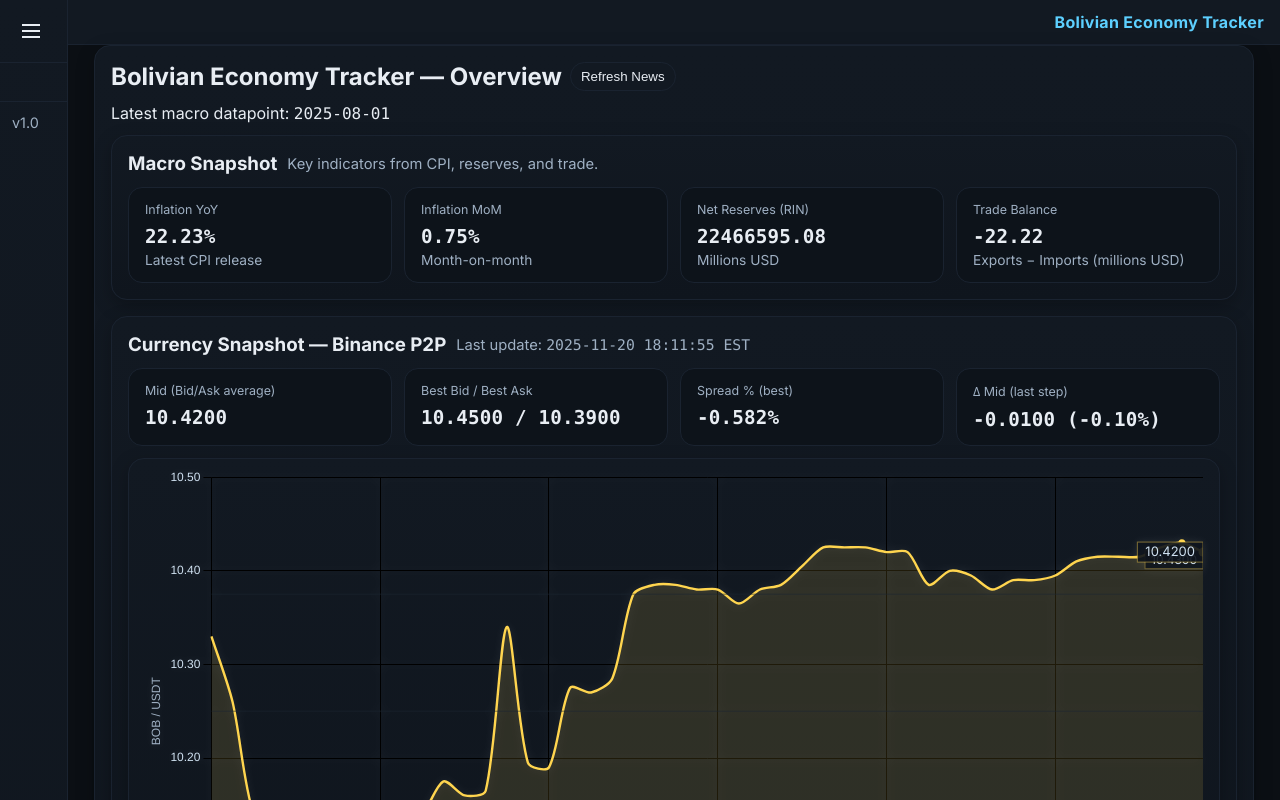
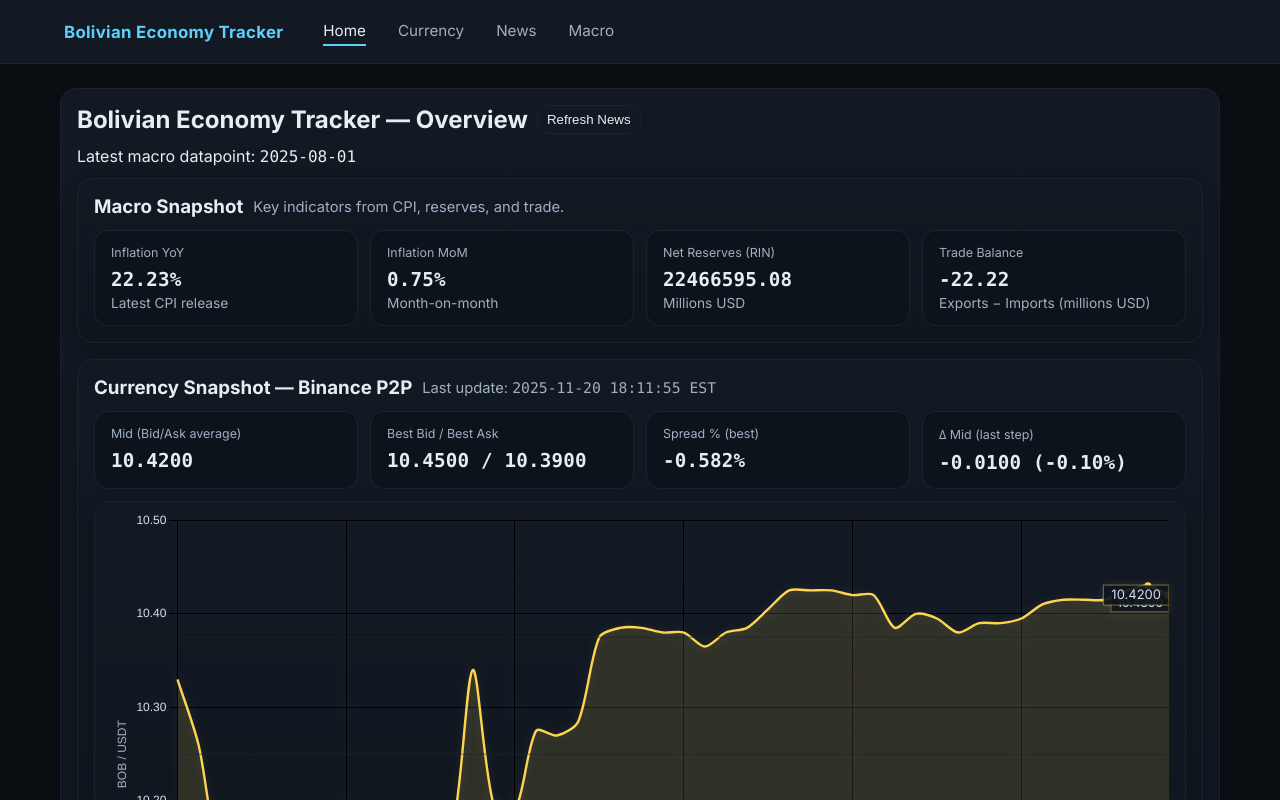
Before and after one commit to nicoortuno/bolivian-economy-tracker, a React (Vite) app in the folder app/ui/: page / in a window 1280 px wide. Built offline with nearby package versions, Linux system fonts and the light colour scheme.

Commit message:
added topbar

```diff
--- a/app/ui/src/App.jsx
+++ b/app/ui/src/App.jsx
@@ -1,9 +1,8 @@
-import { useEffect, useState } from 'react'
+import { useState } from 'react'
 import Home from './pages/Home.jsx'
 import Currency from './pages/Currency.jsx'
 import News from './pages/News.jsx'
 import Macro from './pages/Macro.jsx'
-
 
 const NAV = [
   { key: 'home', label: 'Home' },
@@ -14,81 +13,46 @@ const NAV = [
 
 export default function App() {
   const [tab, setTab] = useState('home')
-  const [open, setOpen] = useState(false)
-
-  useEffect(() => {
-    const saved = localStorage.getItem('bet.sidebar')
-    if (saved === 'open') setOpen(true)
-    if (saved === 'closed') setOpen(false)
-  }, [])
-
-  useEffect(() => {
-    localStorage.setItem('bet.sidebar', open ? 'open' : 'closed')
-  }, [open])
 
   const onNav = (key) => {
     setTab(key)
-    if (window.matchMedia('(max-width: 980px)').matches) setOpen(false)
-  }
-
-  const goHome = (e) => {
-    e.preventDefault()
-    onNav('home')
+    window.scrollTo(0, 0)
   }
 
   return (
-    <div className={`layout ${open ? 'sb-open' : 'sb-closed'}`}>
-      <aside className={`sidebar ${open ? 'open' : 'closed'}`} aria-label="Primary navigation">
-        <div className="sidebar-header">
-          <button
-            className="sidebar-toggle"
-            aria-label={open ? 'Collapse sidebar' : 'Expand sidebar'}
-            aria-expanded={open}
-            onClick={() => setOpen(o => !o)}
+    <div className="layout-top">
+      <header className="topbar">
+        <div className="topbar-inner">
+          <a
+            href="#"
+            className="brand"
+            onClick={(e) => {
+              e.preventDefault()
+              onNav('home')
+            }}
           >
-            <div className={`burger ${open ? 'open' : ''}`} />
-          </button>
-        </div>
+            Bolivian Economy Tracker
+          </a>
 
-        <nav className="sidebar-nav">
+          <nav className="topnav" aria-label="Main navigation">
             {NAV.map((item) => {
               const active = tab === item.key
               return (
                 <button
                   key={item.key}
-                className={`nav-link ${active ? 'active' : ''}`}
+                  type="button"
+                  className={`topnav-link ${active ? 'active' : ''}`}
                   onClick={() => onNav(item.key)}
-                aria-current={active ? 'page' : undefined}
-                title={item.label}
                 >
-                {open && <span className="nav-label">{item.label}</span>}
+                  {item.label}
                 </button>
               )
             })}
           </nav>
-
-        <div className="sidebar-footer">
-          <span className="muted">v1.0</span>
         </div>
-      </aside>
-
-      <div className="main">
-        <header className="header slim">
-          <button
-            className="sidebar-toggle only-mobile"
-            aria-label={open ? 'Collapse sidebar' : 'Expand sidebar'}
-            aria-expanded={open}
-            onClick={() => setOpen(o => !o)}
-          >
-            <div className={`burger ${open ? 'open' : ''}`} />
-          </button>
-
-          <a href="#" className="brand" onClick={goHome} style={{ color: 'var(--accent)' }}>
-            Bolivian Economy Tracker
-          </a>
       </header>
 
-        <main className="container">
+      <main className="container" style={{ paddingTop: '88px', paddingBottom: '32px' }}>
         {tab === 'home' && <Home />}
         {tab === 'currency' && <Currency />}
         {tab === 'macro' && <Macro />}
@@ -99,12 +63,5 @@ export default function App() {
         Bolivian Economy Tracker · <span style={{ color: 'var(--muted)' }}>v1.0</span>
       </footer>
     </div>
-
-      <div
-        className={`scrim ${open ? 'show' : ''}`}
-        onClick={() => setOpen(false)}
-        aria-hidden={!open}
-      />
-    </div>
   )
 }
--- a/app/ui/src/styles.css
+++ b/app/ui/src/styles.css
@@ -24,51 +24,44 @@
   --link-hover: #e0e3eb;
 }
 
-html, body, #root {
+html,
+body,
+#root {
   height: 100%;
   background: var(--bg);
   color: var(--text);
 }
 
-html, body {
+html,
+body {
   max-width: 100%;
   overflow-x: hidden;
   margin: 0;
 }
-a, a:visited {
+
+a,
+a:visited {
   color: var(--link);
   text-decoration: none;
-  transition: color .2s ease;
+  transition: color 0.2s ease;
 }
-a:hover, a:focus { color: var(--link-hover); }
+a:hover,
+a:focus {
+  color: var(--link-hover);
+}
 
 .mono {
   font-variant-numeric: tabular-nums;
   font-family: ui-monospace, SFMono-Regular, Menlo, Monaco, Consolas, "Liberation Mono", monospace;
 }
 
-.header {
-  display: flex;
-  align-items: center;
-  justify-content: space-between;
-  padding: 16px 20px;
-  border-bottom: 1px solid var(--border);
-  background: var(--panel);
-}
-
-.header.slim {
-  display: flex;
-  align-items: center;
-  gap: 10px;
-  padding: 12px 16px;
-  border-bottom: 1px solid var(--border);
-}
-.header.slim .brand { margin-left: auto; }
 
 .brand {
   font-weight: 700;
-  letter-spacing: .3px;
+  letter-spacing: 0.3px;
   color: var(--accent);
+  font-size: 1.05rem;
+  white-space: nowrap;
 }
 
 
@@ -77,15 +70,29 @@ a:hover, a:focus { color: var(--link-hover); }
   border: 1px solid var(--border);
   border-radius: 16px;
   padding: 16px;
-  box-shadow: 0 6px 18px rgba(0,0,0,.25);
+  box-shadow: 0 6px 18px rgba(0, 0, 0, 0.25);
   margin-bottom: 16px;
 }
 
-canvas { filter: drop-shadow(0 0 4px rgba(255,255,255,0.1)); }
+canvas {
+  filter: drop-shadow(0 0 4px rgba(255, 255, 255, 0.1));
+}
 
-.help-row { display: flex; gap: 10px; align-items: center; margin-bottom: 12px; }
-.help-row .tip { color: var(--muted); font-size: .92rem; }
-.label .i { margin-left: 6px; color: var(--muted); cursor: help; }
+.help-row {
+  display: flex;
+  gap: 10px;
+  align-items: center;
+  margin-bottom: 12px;
+}
+.help-row .tip {
+  color: var(--muted);
+  font-size: 0.92rem;
+}
+.label .i {
+  margin-left: 6px;
+  color: var(--muted);
+  cursor: help;
+}
 
 .pill {
   background: var(--panel);
@@ -96,10 +103,21 @@ canvas { filter: drop-shadow(0 0 4px rgba(255,255,255,0.1)); }
   cursor: pointer;
 }
 
-.footer { color: var(--muted); padding: 16px 20px; }
+.footer {
+  color: var(--muted);
+  padding: 16px 20px;
+}
 
-.grid { display: grid; grid-template-columns: repeat(4, minmax(0,1fr)); gap: 12px; }
-@media (max-width: 980px) { .grid { grid-template-columns: repeat(2, minmax(0,1fr)); } }
+.grid {
+  display: grid;
+  grid-template-columns: repeat(4, minmax(0, 1fr));
+  gap: 12px;
+}
+@media (max-width: 980px) {
+  .grid {
+    grid-template-columns: repeat(2, minmax(0, 1fr));
+  }
+}
 
 .kpi {
   background: #0d131a;
@@ -107,20 +125,54 @@ canvas { filter: drop-shadow(0 0 4px rgba(255,255,255,0.1)); }
   border-radius: 14px;
   padding: 14px 16px;
 }
-.kpi .label { font-size: .78rem; color: var(--muted); margin-bottom: 8px; }
-.kpi .value { font-size: 1.2rem; font-weight: 600; letter-spacing: .2px; }
-.kpi .sub { font-size: .86rem; color: var(--muted); margin-top: 4px; }
+.kpi .label {
+  font-size: 0.78rem;
+  color: var(--muted);
+  margin-bottom: 8px;
+}
+.kpi .value {
+  font-size: 1.2rem;
+  font-weight: 600;
+  letter-spacing: 0.2px;
+}
+.kpi .sub {
+  font-size: 0.86rem;
+  color: var(--muted);
+  margin-top: 4px;
+}
 
+.summary-card h3 {
+  font-size: 1.25rem;
+  line-height: 1.3;
+  margin: 0 0 6px;
+}
+.summary-card h3 > a,
+.summary-card h3 > a:visited {
+  color: var(--accent);
+}
+.summary-card h3 > a:hover,
+.summary-card h3 > a:focus {
+  color: #8de4ff;
+}
 
-.summary-card h3 { font-size: 1.25rem; line-height: 1.3; margin: 0 0 6px; }
-.summary-card h3 > a, .summary-card h3 > a:visited { color: var(--accent); }
-.summary-card h3 > a:hover, .summary-card h3 > a:focus { color: #8de4ff; }
+.summary-list {
+  display: grid;
+  gap: 16px;
+  grid-template-columns: 1fr;
+}
+@media (min-width: 980px) {
+  .summary-list {
+    grid-template-columns: repeat(2, minmax(0, 1fr));
+    gap: 20px;
+  }
+}
 
-.summary-list { display: grid; gap: 16px; grid-template-columns: 1fr; }
-@media (min-width: 980px) { .summary-list { grid-template-columns: repeat(2, minmax(0, 1fr)); gap: 20px; } }
-
-.summary-card { min-width: 0; }
-.summary-card h3, .summary-card p, .summary-card .meta {
+.summary-card {
+  min-width: 0;
+}
+.summary-card h3,
+.summary-card p,
+.summary-card .meta {
   overflow-wrap: anywhere;
   word-break: normal;
 }
@@ -151,152 +203,11 @@ canvas { filter: drop-shadow(0 0 4px rgba(255,255,255,0.1)); }
   }
 }
 
-
-.layout {
-  --sidebar-w: 260px;
-  display: grid;
-  grid-template-columns: var(--sidebar-w) 1fr;
-  min-height: 100vh;
-  background: var(--bg);
-}
-.layout.sb-open   { --sidebar-w: 260px; }
-.layout.sb-closed { --sidebar-w: 68px; }
-
-.sidebar {
-  position: relative;
-  background: linear-gradient(180deg, var(--panel), var(--panel-soft));
-  border-right: 1px solid var(--border);
-  transition: width .22s ease, transform .22s ease;
-  width: var(--sidebar-w);
-  overflow: hidden;
-  z-index: 20;
-}
-
-.main { display: flex; flex-direction: column; min-width: 0; }
-
-.sidebar-header {
-  display: flex;
-  align-items: center;
-  gap: 10px;
-  padding: 14px 12px;
-  border-bottom: 1px solid var(--border);
-}
-.sidebar .brand { display: none; }
-
-.sidebar-toggle {
-  background: var(--panel);
-  border: 1px solid var(--border);
-  border-radius: 10px;
-  width: 38px; height: 34px;
-  display: grid; place-items: center;
-  cursor: pointer;
-}
-.sidebar-toggle:hover { border-color: #223041; }
-
-.burger { width: 18px; height: 2px; background: var(--text); position: relative; transition: all .2s ease; }
-.burger::before, .burger::after {
-  content: ''; position: absolute; left: 0; width: 18px; height: 2px; background: var(--text); transition: all .2s ease;
-}
-.burger::before { top: -6px; }
-.burger::after  { top:  6px; }
-.burger.open { background: transparent; }
-.burger.open::before { top: 0; transform: rotate(45deg); }
-.burger.open::after  { top: 0; transform: rotate(-45deg); }
-
-.only-mobile { display: none !important; }
-@media (max-width: 980px) { .only-mobile { display: inline-flex !important; } }
-
-
-.sidebar button {
-  -webkit-appearance: none;
-  appearance: none;
-  background: transparent;
-  border: none;
-  padding: 0;
-  margin: 0;
-  color: inherit;
-  font: inherit;
-}
-
-.sidebar-nav {
+.main {
   display: flex;
   flex-direction: column;
-  gap: 6px;
-  padding: 10px;
+  min-width: 0;
 }
-
-.nav-link {
-  display: flex;
-  align-items: center;
-  gap: 10px;
-  width: 100%;
-  cursor: pointer;
-
-  background: rgba(255,255,255,0.02);
-  border: 1px solid var(--border);
-  border-radius: 12px;
-  padding: 10px 12px;
-
-  color: var(--muted);
-  text-align: left;
-
-  transition: border-color .18s ease, background .18s ease, color .18s ease, box-shadow .18s ease;
-}
-.nav-link:hover {
-  color: var(--text);
-  border-color: #223041;
-  background: rgba(255,255,255,0.05);
-}
-.nav-link:focus-visible {
-  outline: none;
-  box-shadow: 0 0 0 2px rgba(93,208,255,.25);
-}
-.nav-link.active {
-  color: var(--accent);
-  background: rgba(93,208,255,0.08);
-  border-color: #223041;
-  box-shadow: 0 0 0 1px rgba(93,208,255,.18) inset;
-}
-
-.nav-ico { display: none !important; }
-.nav-label { white-space: nowrap; }
-
-.sidebar-footer {
-  margin-top: auto;
-  padding: 12px;
-  border-top: 1px solid var(--border);
-  color: var(--muted);
-  font-size: .9rem;
-}
-
-
-@media (max-width: 980px) {
-  .layout { grid-template-columns: 1fr; }
-  .sidebar {
-    position: fixed;
-    top: 0; left: 0; bottom: 0;
-    transform: translateX(-100%);
-    width: 260px;
-  }
-  .sidebar.open { transform: translateX(0); }
-}
-
-.scrim { display: none; }
-@media (max-width: 980px) {
-  .scrim {
-    display: block;
-    position: fixed; inset: 0;
-    background: rgba(0,0,0,.35);
-    opacity: 0; pointer-events: none;
-    transition: opacity .2s ease;
-    z-index: 10;
-  }
-  .scrim.show { opacity: 1; pointer-events: auto; }
-}
-
-.tabs { display:flex; gap:8px; padding:12px 20px; border-bottom:1px solid var(--border); }
-.tab { background:transparent; color:var(--muted); border:1px solid var(--border); padding:8px 14px; border-radius:10px; }
-.tab.active { color:var(--text); background:var(--panel); border-color:#223041; }
 
 #root {
   max-width: 100%;
@@ -324,9 +235,104 @@ canvas { filter: drop-shadow(0 0 4px rgba(255,255,255,0.1)); }
   grid-template-columns: repeat(2, minmax(0, 1fr));
   gap: 16px;
 }
-
 @media (max-width: 980px) {
   .macro-chart-grid {
     grid-template-columns: 1fr;
   }
 }
+
+.tabs {
+  display: flex;
+  gap: 8px;
+  padding: 12px 20px;
+  border-bottom: 1px solid var(--border);
+}
+.tab {
+  background: transparent;
+  color: var(--muted);
+  border: 1px solid var(--border);
+  padding: 8px 14px;
+  border-radius: 10px;
+}
+.tab.active {
+  color: var(--text);
+  background: var(--panel);
+  border-color: #223041;
+}
+
+.layout-top {
+  min-height: 100vh;
+  display: flex;
+  flex-direction: column;
+}
+
+.topbar {
+  position: fixed;
+  top: 0;
+  left: 0;
+  right: 0;
+  height: 64px;
+  background: var(--panel);
+  border-bottom: 1px solid var(--border);
+  z-index: 1000;
+  display: flex;
+  align-items: center;
+}
+
+.topbar-inner {
+  display: flex;
+  align-items: center;
+  max-width: 1200px;
+  width: 100%;
+  margin: 0 auto;
+  padding: 0 24px;
+}
+
+.topnav {
+  display: flex;
+  align-items: center;
+  gap: 32px;
+  margin-left: 40px;
+  font-size: 0.95rem;
+  white-space: nowrap;
+}
+
+.topnav-link {
+  background: transparent;
+  border: none;
+  padding: 4px 0;
+  margin: 0;
+  color: var(--muted);
+  font: inherit;
+  cursor: pointer;
+  border-bottom: 2px solid transparent;
+  transition: color 0.15s ease, border-color 0.15s ease;
+}
+
+.topnav-link:hover,
+.topnav-link:focus-visible {
+  color: var(--text);
+  border-bottom-color: var(--border);
+  outline: none;
+}
+
+.topnav-link.active {
+  color: var(--text);
+  border-bottom-color: var(--accent);
+}
+
+@media (max-width: 600px) {
+  .topbar-inner {
+    padding: 0 16px;
+  }
+
+  .topnav {
+    gap: 20px;
+    margin-left: 20px;
+    overflow-x: auto;
+    scrollbar-width: none;
+  }
+  .topnav::-webkit-scrollbar {
+    display: none;
+  }
+}
```
Lines whose indentation alone changed are shown as unchanged.
